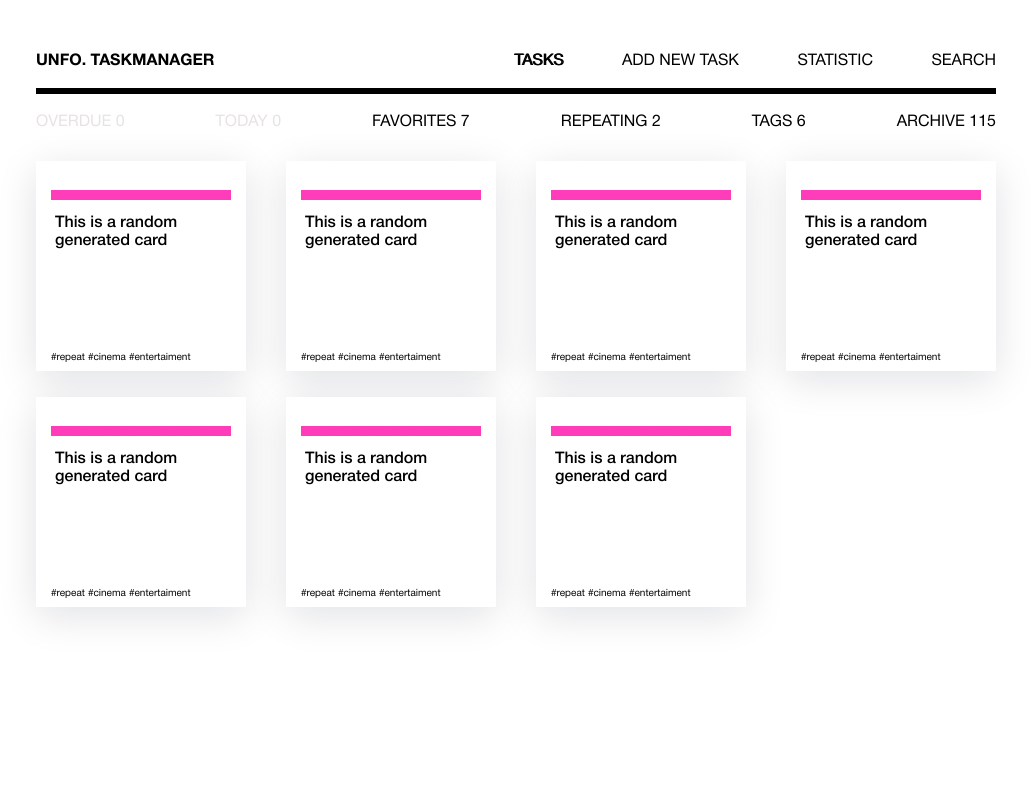
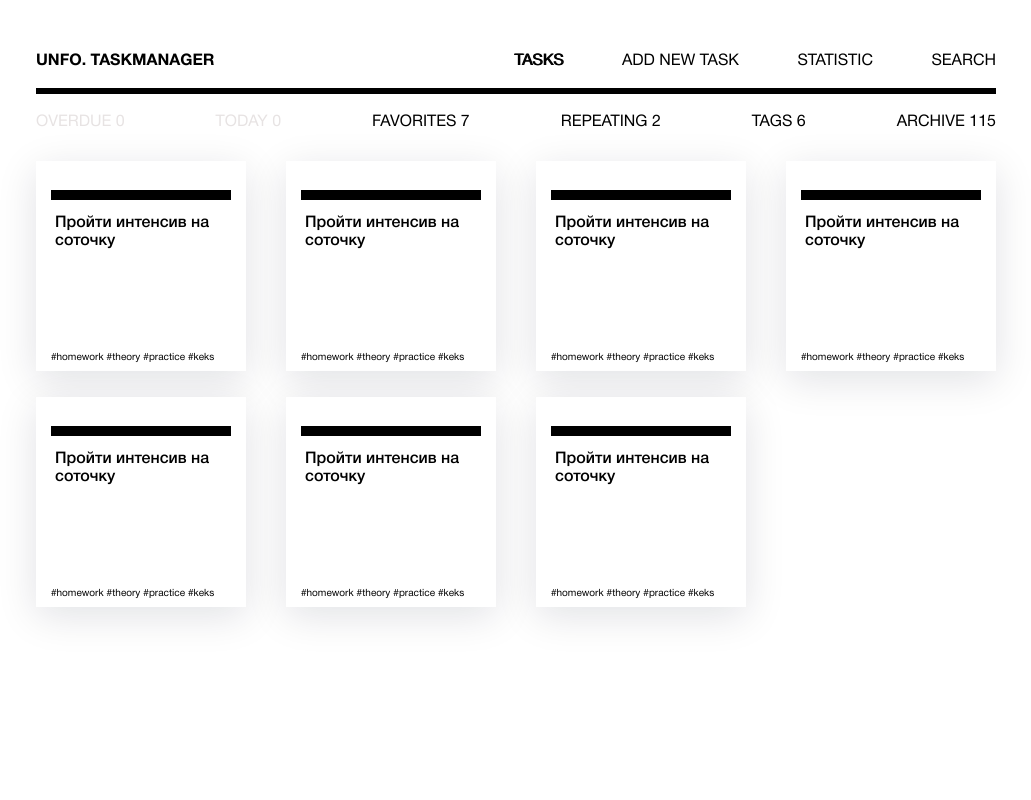
Before and after one commit to Gorkiy/43401-taskmanager-8, a website built with webpack: page public/index.html in a window 1280 px wide. Shown: the top 800 px of the page, without its empty margins (124-1155 px from the left). Built offline with nearby package versions, Linux system fonts and the light colour scheme.

Commit message:
Remake render task function

```diff
--- a/public/index.html
+++ b/public/index.html
@@ -144,6 +144,6 @@
         <button class="load-more" type="button">load more</button>
       </section>
     </main>
-    <script type="module" src="bundle.js"></script>
+    <script src="bundle.js"></script>
   </body>
 </html>
--- a/src/main.js
+++ b/src/main.js
@@ -1,16 +1,14 @@
-import {Card} from './make-task.js';
+import {renderTask, task} from './make-task.js';
 import {renderFilter} from './make-filter.js';
 
 const boardTasks = document.querySelector(`.board__tasks`);
+let tasks = [];
 
-function renderCards(amount) {
-  let result = ``;
+function renderTasks(amount) {
   for (let i = 0; i < amount; i++) {
-    let card = new Card(`This is a random generated card`, [`repeat`, `cinema`, `entertaiment`], `pink`, i);
-    card.renderCard();
-    result += card.render;
+    tasks.push(renderTask(task));
   }
-  boardTasks.innerHTML = result;
+  boardTasks.innerHTML = tasks.join(``);
 }
 
 const mainFilter = document.querySelector(`.main__filter`);
@@ -18,10 +16,10 @@ const mainFilter = document.querySelector(`.main__filter`);
 function toggleFilter(event) {
   let clickedFilter = event.target.closest(`.filter__input`);
   if (clickedFilter) {
-    boardTasks.innerHTML = ``;
+    tasks = [];
 
     const randomAmount = Math.floor(Math.random() * 6) + 1;
-    renderCards(randomAmount);
+    renderTasks(randomAmount);
   }
 }
 
@@ -39,5 +37,5 @@ function renderFilters() {
 mainFilter.addEventListener(`click`, toggleFilter);
 
 // Temp render
-renderCards(7);
+renderTasks(7);
 renderFilters();
--- a/src/make-task.js
+++ b/src/make-task.js
@@ -1,18 +1,41 @@
-const colors = [`black`, `yellow`, `blue`, `green`, `pink`];
 
-export class Card {
-  constructor(text, hashtags, color = `black`, id) {
-    this.text = text;
-    this.hashtags = hashtags;
-    this.color = color;
-    this.render = ``;
-    this.id = id;
-  }
+const colors = [
+  `black`,
+  `yellow`,
+  `blue`,
+  `green`,
+  `pink`
+];
 
-  renderCard() {
-    const card = this;
-    this.render = `
-      <article class="card card--${this.color}">
+export let task = {
+  title: [
+    `Изучить теорию`,
+    `Сделать домашку`,
+    `Пройти интенсив на соточку`,
+  ][Math.floor(Math.random() * 3)],
+  dueDate: Date.now() + 1 + Math.floor(Math.random() * 7) * 24 * 60 * 60 * 1000,
+  tags: new Set([
+    `homework`,
+    `theory`,
+    `practice`,
+    `keks`,
+  ]),
+  picture: `//picsum.photos/100/100?r=${Math.random()}`,
+  color: colors[Math.floor(Math.random() * 6)],
+  repeatingDays: {
+    'mo': true,
+    'tu': false,
+    'we': true,
+    'th': false,
+    'fr': false,
+    'sa': true,
+    'su': false,
+  },
+  isFavorite: true,
+  isDone: false,
+};
+
+export const renderTask = (curTask) => `<article class="card card--${curTask.color}">
   <form class="card__form" method="get">
     <div class="card__inner">
       <div class="card__control">
@@ -35,7 +58,7 @@ export class Card {
 
       <div class="card__textarea-wrap">
         <label>
-                <textarea class="card__text" placeholder="Start typing your text here..." name="text">${this.text}</textarea>
+          <textarea class="card__text" placeholder="Start typing your text here..." name="text">${curTask.title}</textarea>
         </label>
       </div>
 
@@ -61,28 +84,15 @@ export class Card {
 
             <fieldset class="card__repeat-days" disabled="">
               <div class="card__repeat-days-inner">
-                      <input class="visually-hidden card__repeat-day-input" type="checkbox" id="repeat-mo-3" name="repeat" value="mo">
-                      <label class="card__repeat-day" for="repeat-mo-3">mo</label>
-                      <input class="visually-hidden card__repeat-day-input" type="checkbox" id="repeat-tu-3" name="repeat" value="tu" checked="">
-                      <label class="card__repeat-day" for="repeat-tu-3">tu</label>
-                      <input class="visually-hidden card__repeat-day-input" type="checkbox" id="repeat-we-3" name="repeat" value="we">
-                      <label class="card__repeat-day" for="repeat-we-3">we</label>
-                      <input class="visually-hidden card__repeat-day-input" type="checkbox" id="repeat-th-3" name="repeat" value="th">
-                      <label class="card__repeat-day" for="repeat-th-3">th</label>
-                      <input class="visually-hidden card__repeat-day-input" type="checkbox" id="repeat-fr-3" name="repeat" value="fr" checked="">
-                      <label class="card__repeat-day" for="repeat-fr-3">fr</label>
-                      <input class="visually-hidden card__repeat-day-input" type="checkbox" name="repeat" value="sa" id="repeat-sa-3">
-                      <label class="card__repeat-day" for="repeat-sa-3">sa</label>
-                      <input class="visually-hidden card__repeat-day-input" type="checkbox" id="repeat-su-3" name="repeat" value="su" checked="">
-                      <label class="card__repeat-day" for="repeat-su-3">su</label>
+                ${ Object.keys(curTask.repeatingDays).map((day) =>`<input class="visually-hidden card__repeat-day-input" type="checkbox" id="repeat-${day}-3" name="repeat" value="${day}" checked="">
+                <label class="card__repeat-day" for="repeat-${day}-3">${day}</label>`).join(``)}
               </div>
             </fieldset>
           </div>
 
           <div class="card__hashtag">
             <div class="card__hashtag-list">
-                    ${ this.hashtags.map(function (hashtag) {
-    return `<span class="card__hashtag-inner">
+              ${ [...curTask.tags].map((hashtag) =>`<span class="card__hashtag-inner">
                   <input type="hidden" name="hashtag" value="repeat" class="card__hashtag-hidden-input">
                   <button type="button" class="card__hashtag-name">
                     #${hashtag}
@@ -90,8 +100,7 @@ export class Card {
                   <button type="button" class="card__hashtag-delete">
                     delete
                   </button>
-                      </span>`;
-  }).join(``)
+                </span>`).join(``)
 }
             </div>
 
@@ -109,10 +118,8 @@ export class Card {
         <div class="card__colors-inner">
           <h3 class="card__colors-title">Color</h3>
           <div class="card__colors-wrap">
-                  ${ colors.map(function (color) {
-    return `<input type="radio" id="color-${color}-${card.id}" class="card__color-input card__color-input--${color} visually-hidden" name="color" value="${color}">
-                    <label for="color-${color}-${card.id}" class="card__color card__color--${color}">${color}</label>`;
-  }).join(``)
+            ${ colors.map((color) =>`<input type="radio" id="color-${color}-5" class="card__color-input card__color-input--${color} visually-hidden" name="color" value="${color}">
+              <label for="color-${color}-5" class="card__color card__color--${color}">${color}</label>`).join(``)
 }
           </div>
         </div>
@@ -126,5 +133,3 @@ export class Card {
   </form>
 </article>
 `;
-  }
-}
```
Also changed, not shown: public/bundle.js (+53 -47 lines), 1 other file. Lines whose indentation alone changed are shown as unchanged.
